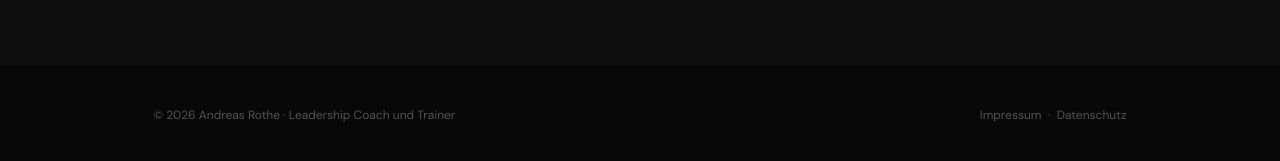
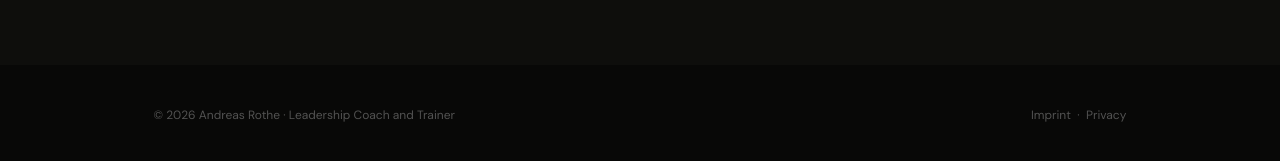
Before and after one commit to arothe161/andreasrothe, a Jekyll site: the page built from en/index.html, in a window 1280 px wide and 900 px high, scrolled down 2085 px. Shown: the part 734-895 px from the top of the window. Built offline with Jekyll 4.4.1, drawn with Linux system fonts in a browser that asks for light colours.

Commit message:
Update footer for multilingual support and year script

```diff
--- a/_includes/footer.html
+++ b/_includes/footer.html
@@ -1,8 +1,13 @@
 <footer id="global-footer">
-  <span>© <span id="year"></span> Andreas Rothe · Leadership Coach und Trainer</span>
+  <span>©  <span id="year"></span> Andreas Rothe · {% if page.lang == "en" %}Leadership Coach and Trainer{% else %}Leadership Coach und Trainer{% endif %}</span>
   <span>
+    {% if page.lang == "en" %}
+    <a href="/en/impressum/">Imprint</a> &nbsp;·&nbsp;
+    <a href="/en/privacy/">Privacy</a>
+    {% else %}
     <a href="/impressum/">Impressum</a> &nbsp;·&nbsp;
     <a href="/datenschutz/">Datenschutz</a>
+    {% endif %}
   </span>
 </footer>
 <script>
```
